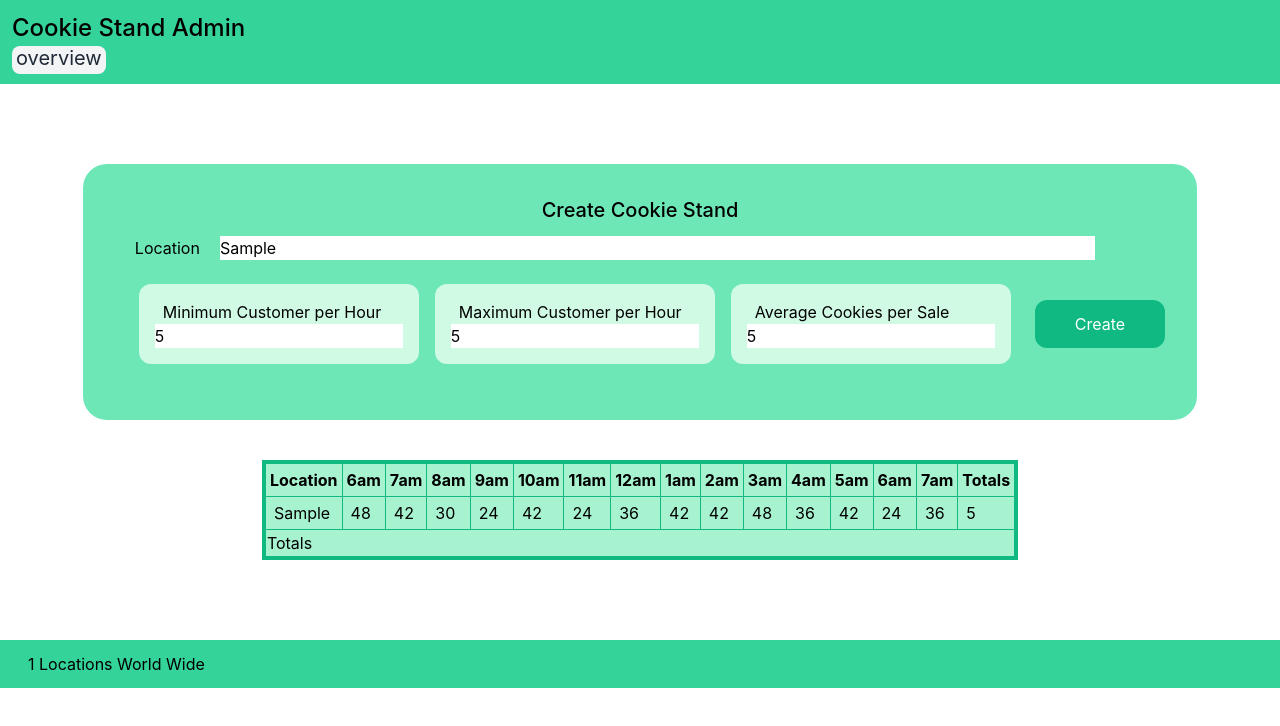
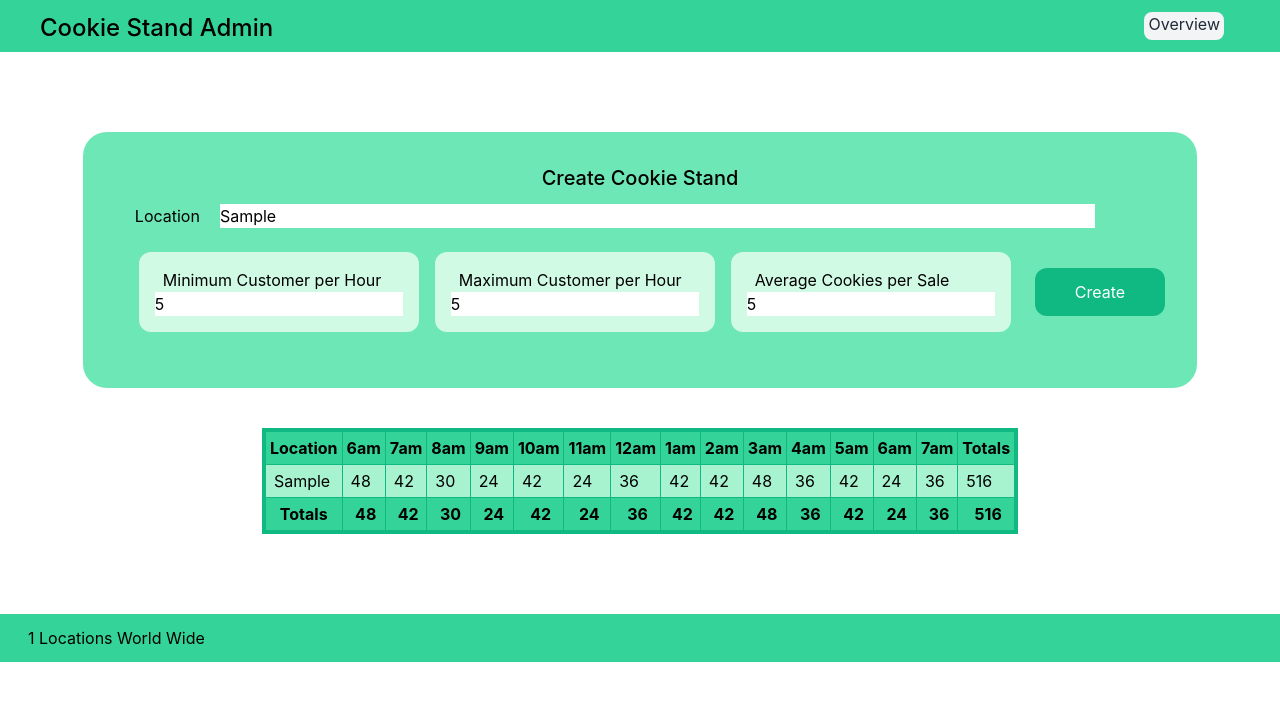
Before and after one commit to nooromari/cookie-stand-admin, a Next.js app: page / in a window 1280 px wide. Both pictures are taken after typing "Sample", "5", "5", "5" into the empty fields and a click on the button "Create". Shown: the top 726 px of the page. Built offline with nearby package versions, Linux system fonts and the light colour scheme.

Commit message:
lab38 done

```diff
--- a/components/CookieStandAdmin.js
+++ b/components/CookieStandAdmin.js
@@ -2,12 +2,15 @@ import Head1 from './Head'
 import Header from './Header'
 import Footer from './Footer'
 import Main from './Main'
-import React from 'react'
+import React, { useEffect, useState } from 'react'
 
 
 function CookieStandAdmin(props){
 
   const [cookieStands, setCookieStands] = React.useState([]);
+  const open_hours = [6,7,8,9,10,11,12,1,2,3,4,5,6,7];
+
+  const [hoursTotals, sethoursTotals] = React.useState([48, 42, 30, 24, 42, 24, 36, 42, 42, 48, 36, 42, 24, 36]);
 
   const onCreate = (e) =>{
       e.preventDefault()
@@ -18,8 +21,10 @@ function CookieStandAdmin(props){
         avg :e.target.avg.value,
         hourly_sales : [48, 42, 30, 24, 42, 24, 36, 42, 42, 48, 36, 42, 24, 36]
     }])
-      console.log(cookieStands)
-  }
+
+  };
+
+  // React.useEffect(()=> sethoursTotals(open_hours.map((hr,i)=> cookieStands.reduce((a,stand )=> a+=stand.hourly_sales[i],0))),[])
 
     return(
     <div >
@@ -27,7 +32,7 @@ function CookieStandAdmin(props){
 
       <Header path={props.path} page={props.page} />
 
-      <Main cookieStands={cookieStands} setCookieStands={setCookieStands} onCreate={onCreate} />
+      <Main cookieStands={cookieStands} setCookieStands={setCookieStands} onCreate={onCreate} sethoursTotals={sethoursTotals} hoursTotals={hoursTotals} open_hours={open_hours} />
 
       <Footer locationsNumber={cookieStands.length} />
     </div>
--- a/components/CreateForm.js
+++ b/components/CreateForm.js
@@ -4,19 +4,19 @@ function CreateForm({onCreate, stand}){
         <form onSubmit={onCreate} className='bg-green-300 p-8 rounded-3xl ' >
                 <h2 className='font-medium text-center pb-3 text-xl' >Create Cookie Stand</h2>
                 <label className='px-5' >Location</label>
-                <input className="w-10/12" type="text" id = 'location' /> <br/>
+                <input className="w-10/12" type="text" id = 'location' required /> <br/>
                 <div className='grid grid-cols-3 p-4 float-left' >
                     <div className='bg-green-100 p-4 rounded-xl m-2'>
                         <label className='p-2'>Minimum Customer per Hour</label><br/>
-                        <input className='w-full'  name="min" type="number" id = 'min' />
+                        <input className='w-full'  name="min" type="number" id = 'min' required />
                     </div>
                     <div className='bg-green-100 p-4 rounded-xl m-2' >
                         <label className='p-2' >Maximum Customer per Hour</label><br/>
-                        <input className='w-full'  name="max" type="number" id = 'max' />
+                        <input className='w-full'  name="max" type="number" id = 'max' required />
                     </div>
                     <div className='bg-green-100 p-4 rounded-xl m-2' >
                         <label  className='p-2'>Average Cookies per Sale </label><br/>
-                        <input className='w-full'  name="avg" type="number" id = 'avg' />
+                        <input className='w-full'  name="avg" type="number" id = 'avg' required />
                     </div>
                 </div>
                 <button className='text-white mt-10 bg-green-500 px-10 py-3 rounded-xl hover:text-green-600 hover:bg-green-100 ' type='submit' >Create</button>
--- a/components/Header.js
+++ b/components/Header.js
@@ -1,14 +1,14 @@
 import styles from '../styles/Home.module.css'
 import Link from 'next/link'
 
-function Header(props){
+function Header(){
     return(
-        <header className='bg-green-400 w-full p-3'>
-            <h1 className='text-2xl font-medium'>
+        <header className='bg-green-400 w-full pt-3 p-10 h-10'>
+            <h1 className='text-2xl font-medium float-left'>
                 Cookie Stand Admin
             </h1>
-            <Link href={props.path}>
-                <a className="bg-gray-100 text-gray-800 rounded-lg mr-4 pb-1 pl-1 pr-1 text-xl" >{props.page}</a>
+            <Link href='/overview'>
+                <a className="bg-gray-100 text-gray-800 rounded-lg mr-4 pb-1 pl-1 pr-1 text-l float-right " >Overview</a>
             </Link>
         </header>
     )
--- a/components/Main.js
+++ b/components/Main.js
@@ -3,14 +3,14 @@ import styles from '../styles/Home.module.css'
 import ReportTable from './ReportTable';
 import CreateForm from './CreateForm';
 
-function Main({cookieStands, setCookieStands, onCreate}){
+function Main({cookieStands, setCookieStands, onCreate, open_hours, hoursTotals}){
 
     return(
         <main className={styles.main}>
 
-            <CreateForm onCreate={onCreate}/>
+            <CreateForm onCreate={onCreate} open_hours={open_hours}/>
 
-            <ReportTable cookieStands={cookieStands} />
+            <ReportTable cookieStands={cookieStands} open_hours={open_hours} hoursTotals={hoursTotals} />
       </main>
     )
 }
--- a/components/ReportTable.js
+++ b/components/ReportTable.js
@@ -1,13 +1,13 @@
+import React, { useEffect, useState } from 'react'
 
-function ReportTable({cookieStands}){
-    const open_hours = [6,7,8,9,10,11,12,1,2,3,4,5,6,7]
+function ReportTable({cookieStands, standTotals, open_hours, hoursTotals}){
 
     if (cookieStands.length) {
         return (
             <table className="w-1/2 mx-auto border-4 border-collapse border-green-500 mt-10 bg-green-200">
                 <thead>
-                    <tr>
-                        <th className="border border-green-500 p-1">Location</th>
+                    <tr className='bg-green-400'>
+                        <th className="border border-green-500 p-1 ">Location</th>
                         {open_hours.map((h,i)=> <th key={i} className="border border-green-500 p-1">{h}am</th>)}
                         <th className="border border-green-500 p-1">Totals</th>
                     </tr>
@@ -15,21 +15,24 @@ function ReportTable({cookieStands}){
                 <tbody>
 
                     {cookieStands.map(stand => (
-                        <tr key={stand.id} className="odd:bg-green-300">
+                        <tr key={stand.id} className="bg-green-200 odd:bg-green-300 ">
                             <td className="pl-2 border border-green-500 p-1">{stand.location}</td>
                             {stand.hourly_sales.map((sales,i) => <td key={i} className="pl-2 border border-green-500 p-1">{sales}</td> )}
-                            <td className="pl-2 border border-green-500 p-1">{stand.max}</td>
+                            <td className="pl-2 border border-green-500 p-1">{stand.hourly_sales.reduce((a,h)=> a+=h, 0)}</td>
                         </tr>
                     ))}
                 </tbody>
                 <tfoot >
-                    <tr>
-                        <td>Totals</td>
+                    <tr className="bg-green-400">
+                        <th>Totals</th>
+                    {hoursTotals.map((hr_s,i) =>  <th key={i} className="pl-2 border border-green-500 p-1">{hr_s}</th> )}
+                        <th className="pl-2 border border-green-500 p-1">{hoursTotals.reduce((a,h)=> a+=h, 0)}</th>
+
                     </tr>
                 </tfoot>
             </table>
-        )
-    } else {
+
+        )} else {
         return (
             <h2 className='m-5 text-gray-700 text-xl' >No Cookie Stands Available</h2>
         )
--- a/pages/index.js
+++ b/pages/index.js
@@ -6,9 +6,7 @@ import React from 'react'
 
 export default function Home() {
 
-  const [path,setPath] = React.useState("/overview")
-  const [page,setPage] = React.useState("overview")
   return (
-    <CookieStandAdmin path={path} page={page} />
+    <CookieStandAdmin />
   )
 }
--- a/pages/overview.js
+++ b/pages/overview.js
@@ -3,7 +3,7 @@ import Link from "next/link";
  function overview(){
     return(
         <Link href="/">
-            <a>Return to Main page</a>
+            <a className='bg-green-400  text-white p-5 rounded-lg m-40 hover:bg-green-100 hover:text-green-400' >Return to Main page</a>
         </Link>
     )
 }
```
Also changed, not shown: 1 other file (tests, documents, lock files or other folders).
